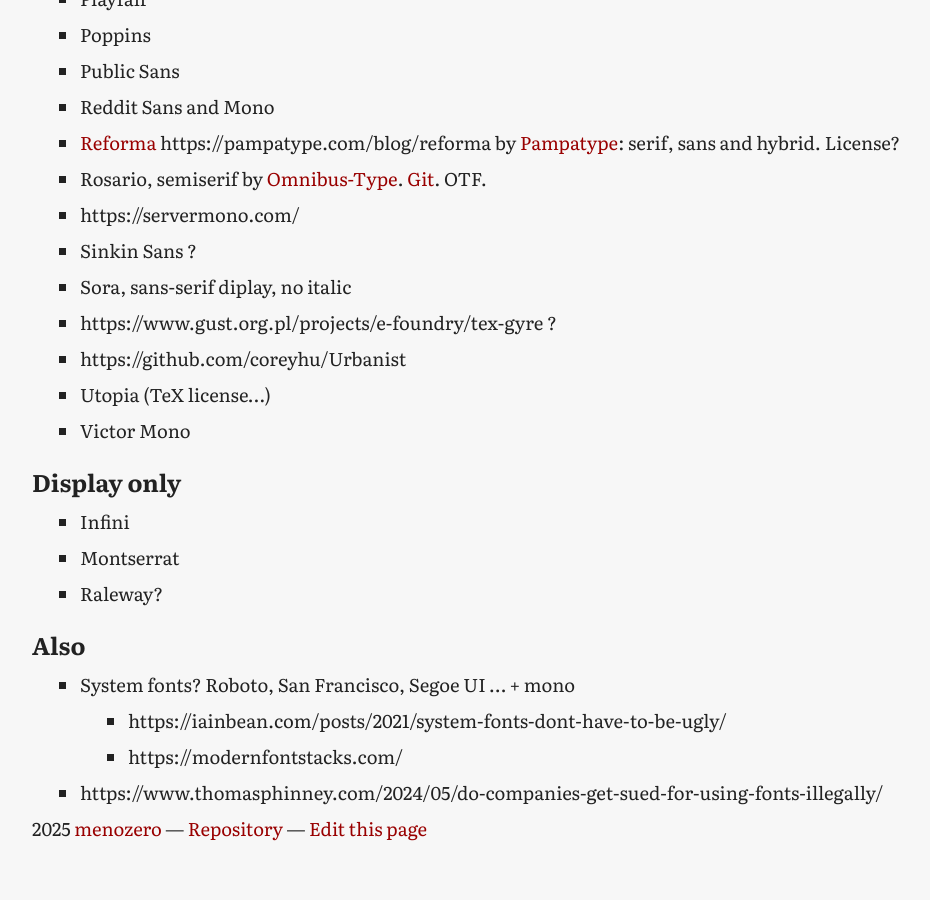
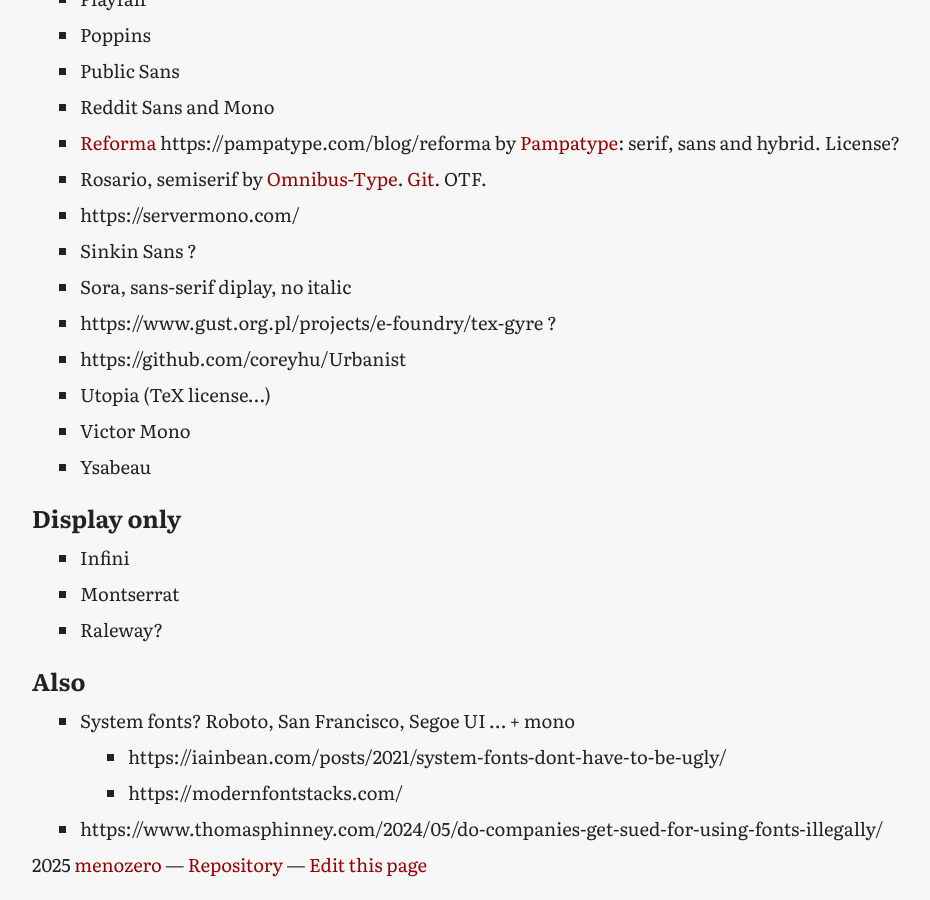
Before and after one commit to menozero/usable-fonts, a Jekyll site: the page built from OTHERS.md, in a window 1280 px wide and 900 px high, scrolled down 2652 px. Shown: the whole window, without its empty margins (16-946 px from the left). Built offline with Jekyll 4.4.1, drawn with Linux system fonts in a browser that asks for light colours; our own code applies the rules of GitHub Pages for plain Markdown files; before the commit the page ends 3516 px from its top, so only the background shows below that.

Commit message:
Update OTHERS.md

```diff
--- a/OTHERS.md
+++ b/OTHERS.md
@@ -104,6 +104,7 @@ Tahoma
 - https://github.com/coreyhu/Urbanist
 - Utopia (TeX license...)
 - Victor Mono
+- Ysabeau
 
 
 ## Display only
```
